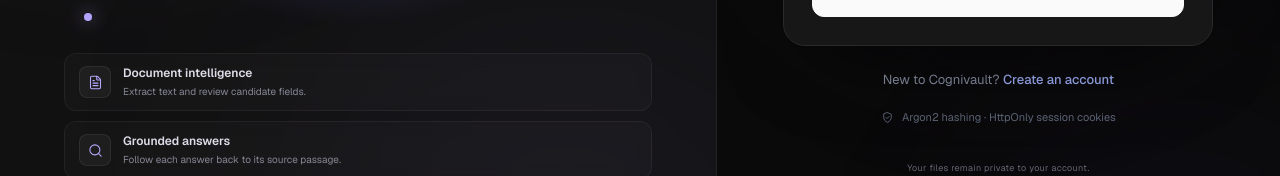
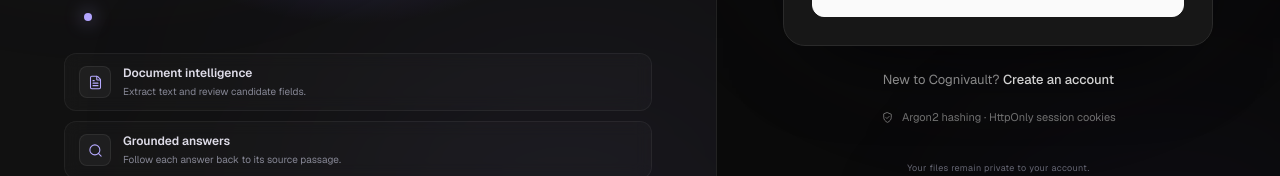
Before and after one commit to iamkapilll/cognivault, a Next.js app in the folder frontend/: page /login in a window 1280 px wide. Shown: the part 534-710 px from the top of the page. Built offline with nearby package versions, Linux system fonts and the light colour scheme.

Commit message:
style: align login and registration pages
Co-authored-by: Copilot <223556219+Copilot@users.noreply.github.com>

```diff
--- a/frontend/app/login/page.tsx
+++ b/frontend/app/login/page.tsx
@@ -48,16 +48,16 @@ export default function LoginPage() {
       subheading="Sign in to your workspace and pick up where you left off."
       footer={
         <>
-          <p className="text-center text-[13px] text-[#8b93a7]">
+          <p className="text-center text-[13px] text-muted-strong">
             New to Cognivault?{" "}
             <Link
               href="/register"
-              className="focus-ring rounded font-medium text-indigo-300 underline-offset-4 transition-colors hover:text-indigo-200 hover:underline"
+              className="focus-ring rounded font-medium text-foreground underline-offset-4 transition-colors hover:text-muted-strong hover:underline"
             >
               Create an account
             </Link>
           </p>
-          <p className="mt-5 flex items-center justify-center gap-2 text-[11px] text-[#5d6577]">
+          <p className="mt-5 flex items-center justify-center gap-2 text-[11px] text-muted">
             <ShieldCheckIcon width={13} height={13} />
             Argon2 hashing · HttpOnly session cookies
           </p>
--- a/frontend/app/register/page.tsx
+++ b/frontend/app/register/page.tsx
@@ -55,16 +55,16 @@ export default function RegisterPage() {
       subheading="Your documents and conversations stay private to your account."
       footer={
         <>
-          <p className="text-center text-[13px] text-[#8b93a7]">
+          <p className="text-center text-[13px] text-muted-strong">
             Already have an account?{" "}
             <Link
               href="/login"
-              className="focus-ring rounded font-medium text-indigo-300 underline-offset-4 transition-colors hover:text-indigo-200 hover:underline"
+              className="focus-ring rounded font-medium text-foreground underline-offset-4 transition-colors hover:text-muted-strong hover:underline"
             >
               Sign in
             </Link>
           </p>
-          <p className="mt-5 flex items-center justify-center gap-2 text-center text-[11px] text-[#5d6577]">
+          <p className="mt-5 flex items-center justify-center gap-2 text-center text-[11px] text-muted">
             <ShieldCheckIcon width={13} height={13} className="shrink-0" />
             Argon2 hashing · HttpOnly session cookies
           </p>
```
